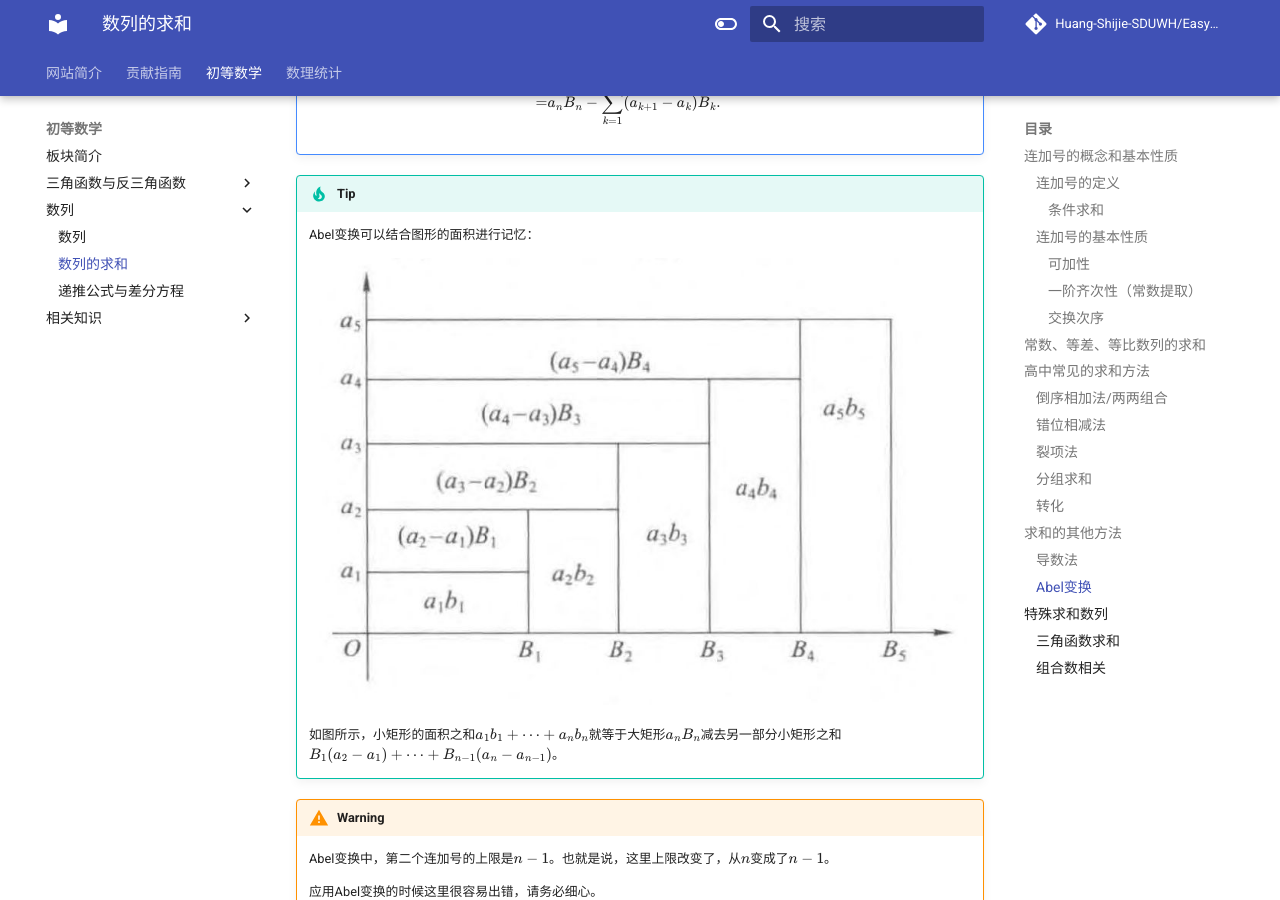
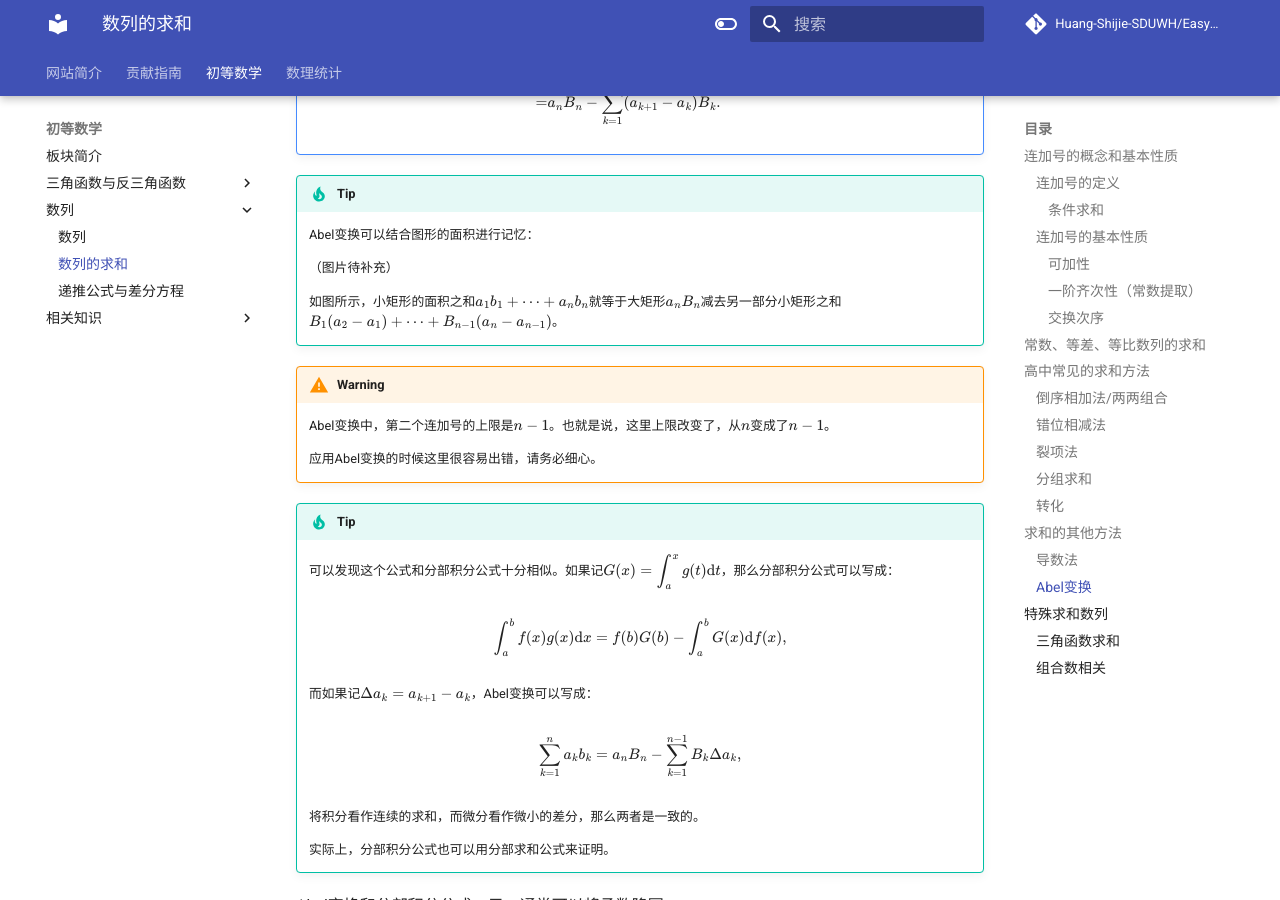
Before and after one commit to Easymath-wiki/Easymath-wiki, an MkDocs documentation site: the page built from docs/初等数学/数列/02数列的求和.md, in a window 1280 px wide and 900 px high, scrolled down 11779 px. Built offline with MkDocs 1.6.1 and Material for MkDocs 9.7.7, drawn with Linux system fonts in a browser that asks for light colours; comment, search, counter and statistics services are not loaded.

Commit message:
update image

```diff
--- a/docs/初等数学/数列/02数列的求和.md
+++ b/docs/初等数学/数列/02数列的求和.md
@@ -639,7 +639,7 @@ $$
 
     Abel变换可以结合图形的面积进行记忆：
 
-    ![Abel变换图示](imgs/Abel.jpg)
+    （图片待补充）
 
     如图所示，小矩形的面积之和$a_1 b_1 + \cdots + a_n b_n$就等于大矩形$a_n B_n$减去另一部分小矩形之和$B_1 (a_2 - a_1) + \cdots + B_{n-1} (a_n - a_{n-1})$。
 
```
Also changed, not shown: docs/初等数学/数列/imgs/Abel.jpg (deleted).
